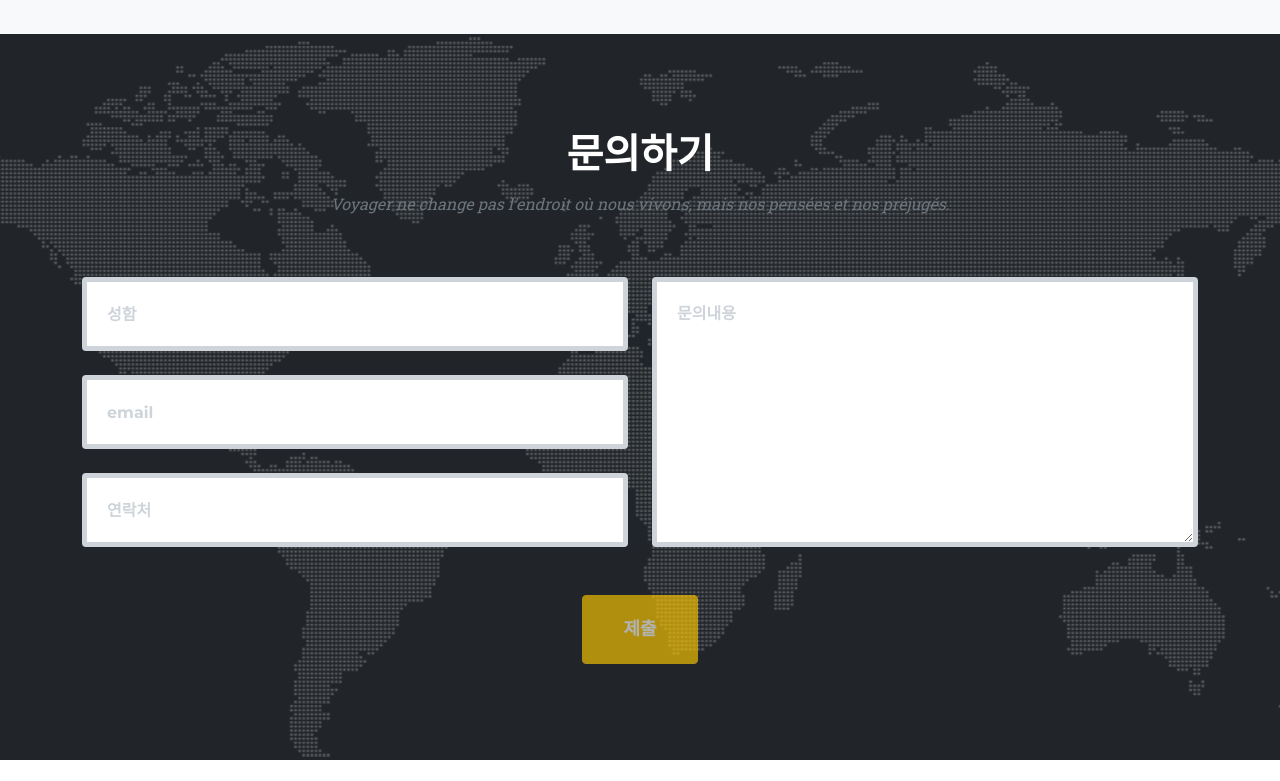
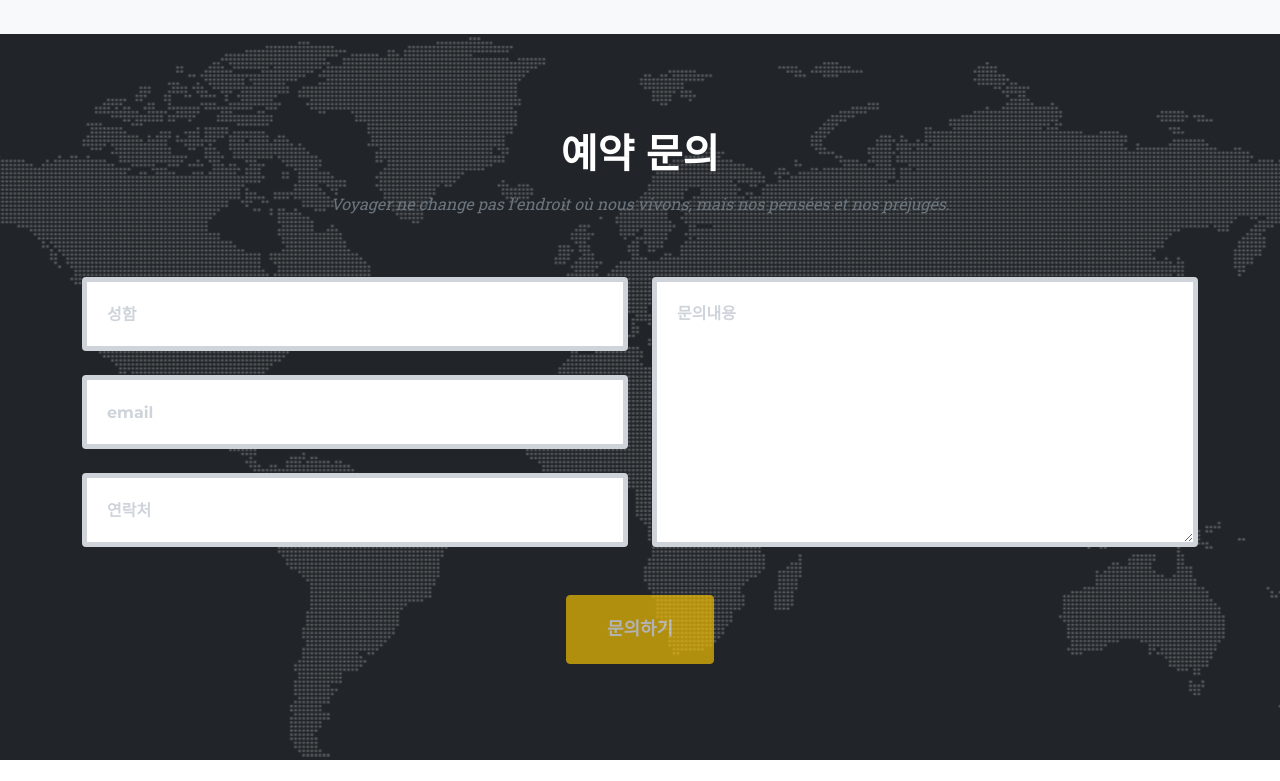
Before and after one commit to GedFlow/project_paris, a plain HTML site: page index.html in a window 1280 px wide. Shown: the part 2480-3261 px from the top of the page. Drawn offline with nearby package versions, Linux system fonts and the light colour scheme.

Commit message:
문의하기 -> 예약 문의로 수정

```diff
--- a/index.html
+++ b/index.html
@@ -187,7 +187,7 @@
         <section class="page-section" id="contact">
             <div class="container">
                 <div class="text-center">
-                    <h2 class="section-heading text-uppercase">문의하기</h2>
+                    <h2 class="section-heading text-uppercase">예약 문의</h2>
                     <h3 class="section-subheading text-muted">Voyager ne change pas l'endroit où nous vivons, mais nos pensées et nos préjugés.</h3>
                 </div>
                 <!-- * * * * * * * * * * * * * * *-->
@@ -243,7 +243,7 @@
                     <!-- an error submitting the form-->
                     <div class="d-none" id="submitErrorMessage"><div class="text-center text-danger mb-3">Error sending message!</div></div>
                     <!-- Submit Button-->
-                    <div class="text-center"><button class="btn btn-primary btn-xl text-uppercase disabled" id="submitButton" type="submit">제출</button></div>
+                    <div class="text-center"><button class="btn btn-primary btn-xl text-uppercase disabled" id="submitButton" type="submit">문의하기</button></div>
                 </form>
             </div>
         </section>
```
